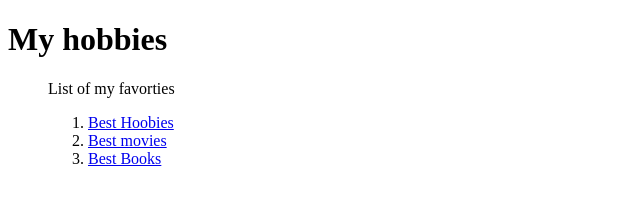
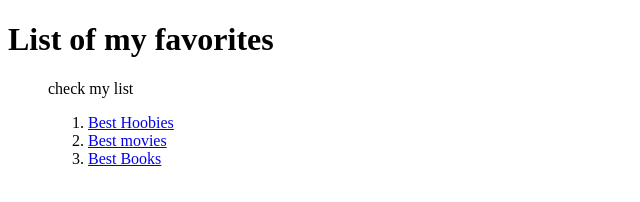
Before and after one commit to ademaa/html-website, a plain HTML site: page index.html in a window 1280 px wide. Shown: the whole page, without its empty margins (0-640 px from the left). Drawn offline with Linux system fonts and the light colour scheme.

Commit message:
Update index.html

```diff
--- a/index.html
+++ b/index.html
@@ -8,10 +8,10 @@
 </head>
 <body>
     <header>
-    <h1>My hobbies</h1>
+    <h1>List of my favorites</h1>
     <nav>
      <figure>
-        <figcaption>List of my favorties</figcaption>
+        <figcaption>check my list</figcaption>
         <ol>
             <li><a href="./pages/hobbies.html">Best Hoobies</a></li>
             <li><a href="./pages/movies.html">Best movies</a></li>
```
